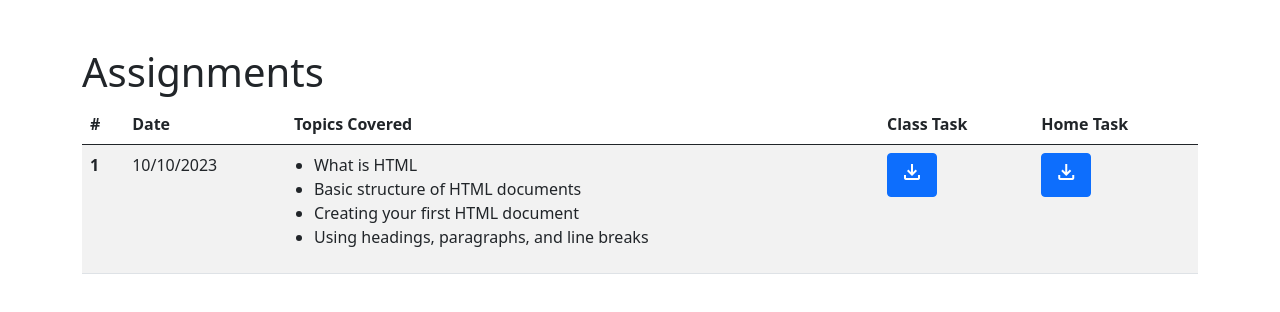
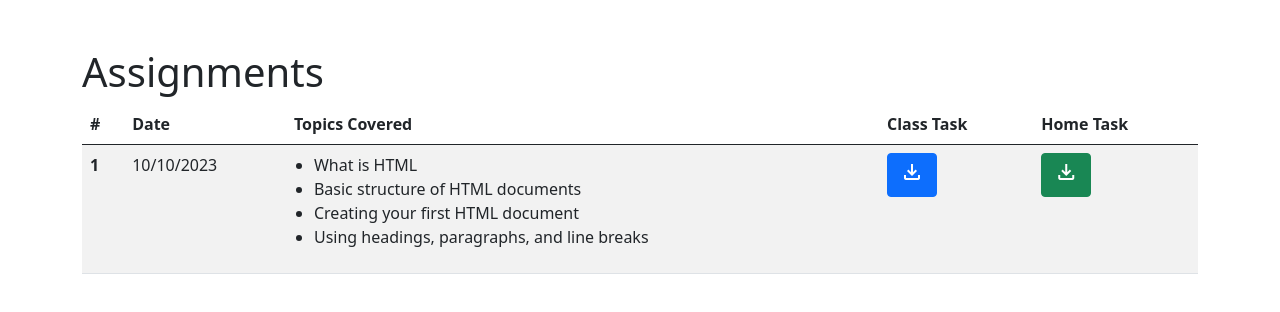
Before and after one commit to roficoder/mean, a plain HTML site: page index.html in a window 1280 px wide. Drawn offline with nearby package versions, Linux system fonts and the light colour scheme.

Commit message:
Update index.html

```diff
--- a/index.html
+++ b/index.html
@@ -81,7 +81,7 @@
                         </a>`;
                 let homeTask = document.createElement('td');
                 homeTask.innerHTML = `<a href="${item.homeWorkUrls.url}" download="${item.homeWorkUrls.title}">
-                            <button class="btn btn-primary" id="downloadButton"><span class="material-symbols-outlined">
+                            <button class="btn btn-success" id="downloadButton"><span class="material-symbols-outlined">
                                     download
                                 </span></button>
                         </a>`;
```
